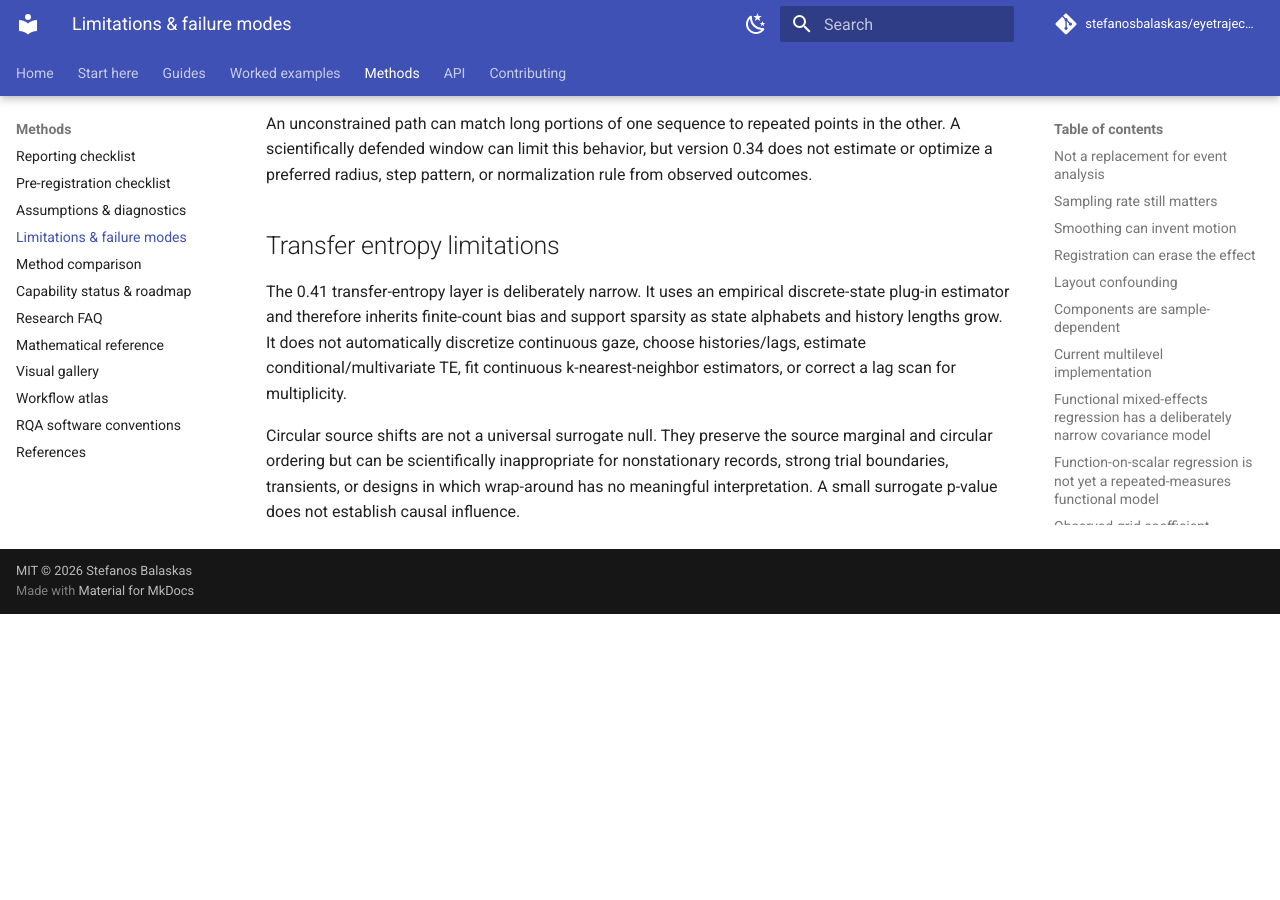
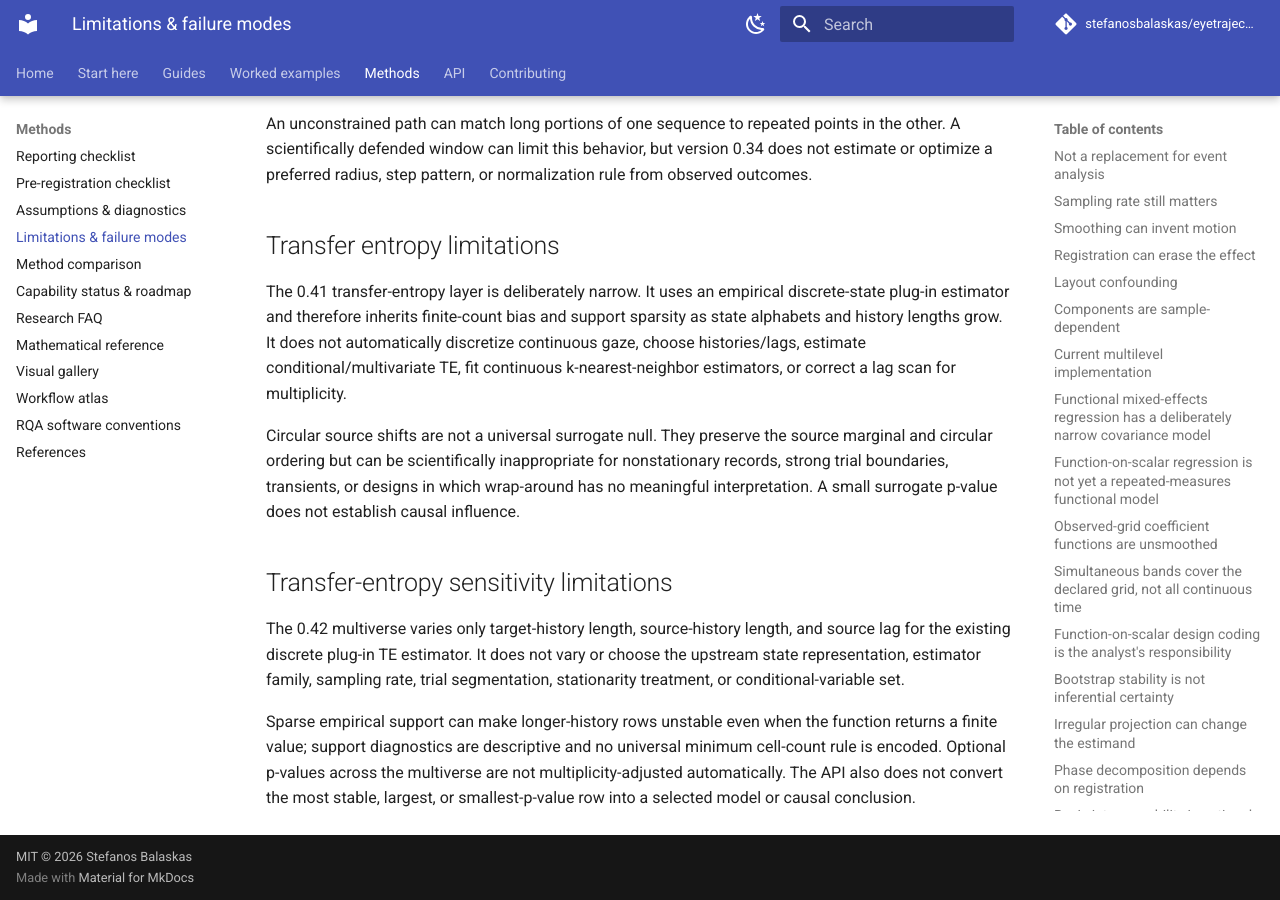
Before and after one commit to stefanosbalaskas/eyetrajectoriespy, an MkDocs documentation site: the page built from docs/methods/limitations.md, in a window 1280 px wide and 900 px high, scrolled down 30145 px. Built offline with MkDocs 1.6.1 and Material for MkDocs 9.7.7, drawn with Linux system fonts in a browser that asks for light colours; comment, search, counter and statistics services are not loaded; before the commit the page ends 30759 px from its top, so only the background shows below that.

Commit message:
Document transfer entropy sensitivity limitations

```diff
--- a/docs/methods/limitations.md
+++ b/docs/methods/limitations.md
@@ -882,3 +882,17 @@ source marginal and circular ordering but can be scientifically inappropriate
 for nonstationary records, strong trial boundaries, transients, or designs in
 which wrap-around has no meaningful interpretation. A small surrogate p-value
 does not establish causal influence.
+
+## Transfer-entropy sensitivity limitations
+
+The 0.42 multiverse varies only target-history length, source-history length,
+and source lag for the existing discrete plug-in TE estimator. It does not vary
+or choose the upstream state representation, estimator family, sampling rate,
+trial segmentation, stationarity treatment, or conditional-variable set.
+
+Sparse empirical support can make longer-history rows unstable even when the
+function returns a finite value; support diagnostics are descriptive and no
+universal minimum cell-count rule is encoded. Optional p-values across the
+multiverse are not multiplicity-adjusted automatically. The API also does not
+convert the most stable, largest, or smallest-p-value row into a selected model
+or causal conclusion.
```
